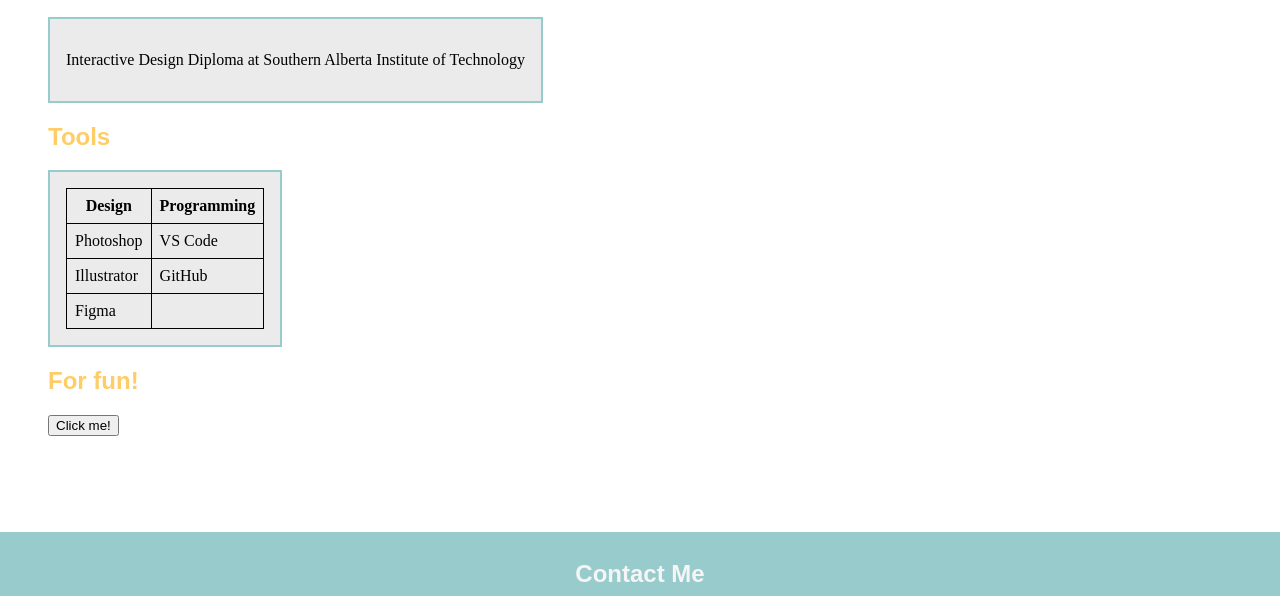
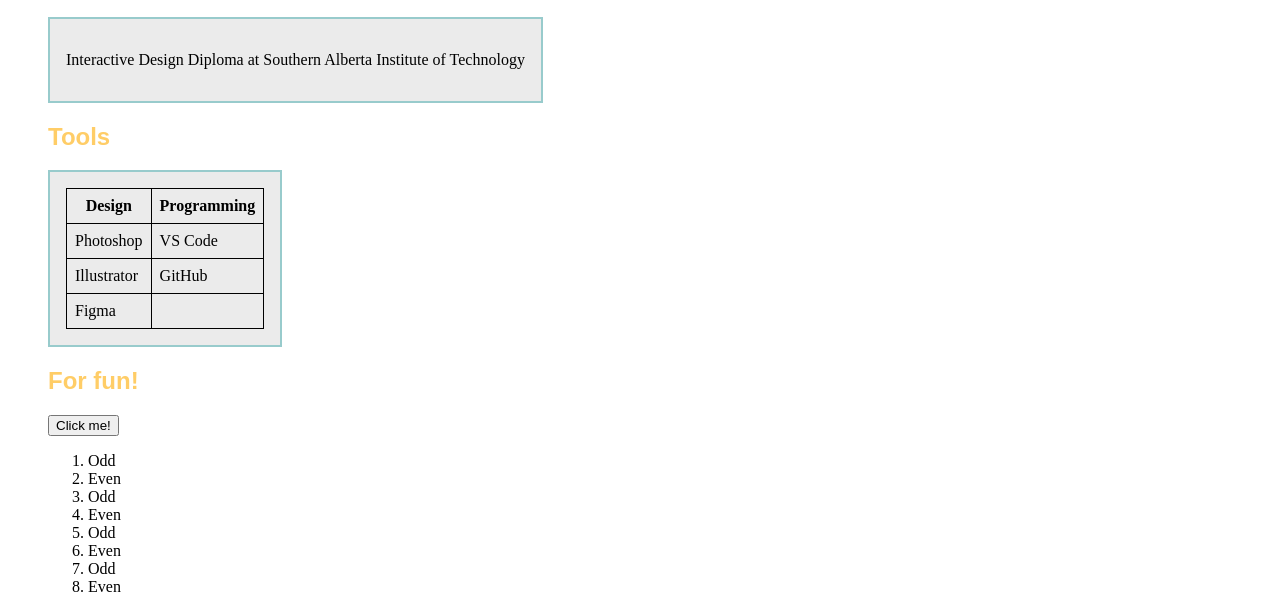
Before and after one commit to heckinkiki/HTML-with-version-control, a plain HTML site: page Resume.html in a window 1280 px wide. Shown: the part 349-945 px from the top of the page. Drawn offline with Linux system fonts and the light colour scheme; a web font is replaced by a local one.

Commit message:
Add for loop with evens and odds

```diff
--- a/Resume.html
+++ b/Resume.html
@@ -65,6 +65,7 @@
         <section id="ForFun">
             <h2>For fun!</h2>
             <button type="button" id="btn-alert">Click me!</button>
+            <ol id="numbers"></ol>
         </section>
 
     </main>
--- a/scripts/Resume.js
+++ b/scripts/Resume.js
@@ -10,3 +10,23 @@ let buttonExit = () => JSButton.innerText = "Click me!"
 JSButton.addEventListener("mouseenter", buttonHover)
 JSButton.addEventListener("mouseleave", buttonExit)
 JSButton.addEventListener("click", buttonAlert);
+
+// for loop
+let JSList = document.getElementById("numbers");
+
+for (
+    let i = 1;
+     i <= 12;
+     i++)
+{
+    let newLI = document.createElement("li");
+    if(i % 2 == 1)
+    {
+        newLI.innerText = "Odd";
+    }
+    else
+    {
+        newLI.innerText = "Even"
+    }
+    JSList.appendChild(newLI);
+}
--- a/scripts/script.js
+++ b/scripts/script.js
@@ -2,7 +2,7 @@
 let TodayDate = new Date();
 
 // Log Local time.
-console.log(TodayDate)
+//console.log(TodayDate)
 
 //Update footer
 document.getElementById("Copyright").innerHTML = "<p> (c) Keirstin, " + TodayDate.getFullYear() + ".";
```
